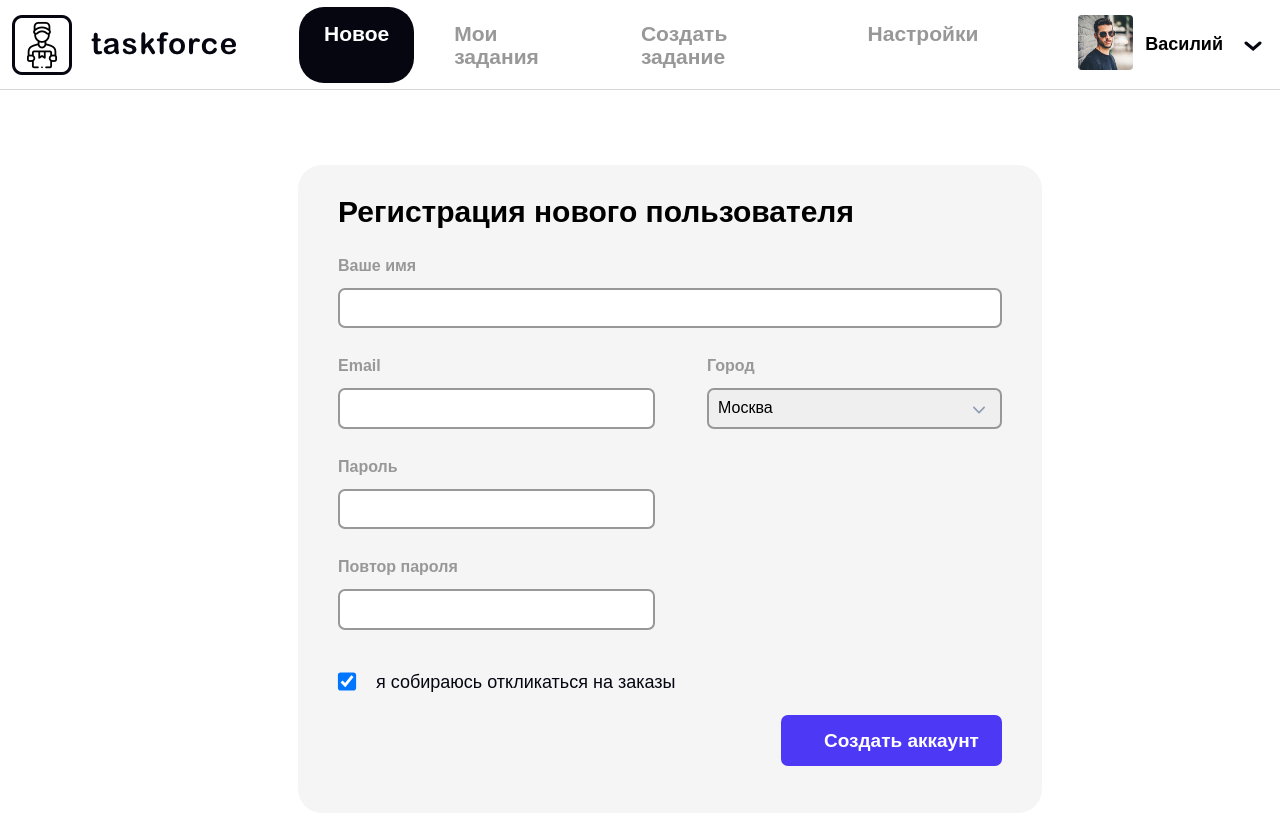
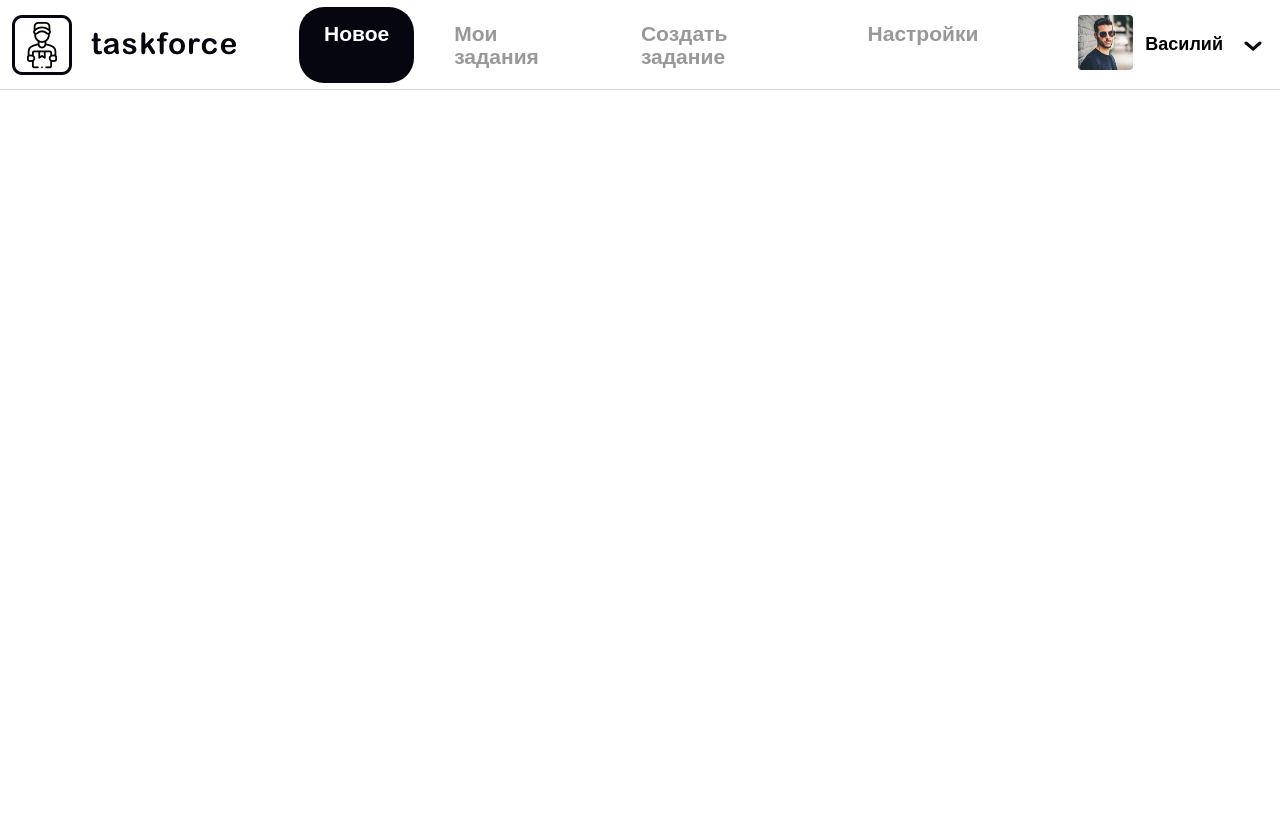
Before and after one commit to vya58/240581-task-force-4, a Yii app: template views/site/index.php in a window 1280 px wide. After the commit the page ends 90 px from the top, so only its background shows below. Run offline with PHP 8.4 and a stand-in for Yii, Linux system fonts and the light colour scheme; the template is opened without the code that fills it, so the values that code supplies are empty; some libraries are stand-ins or nearby versions; some web fonts are replaced.

Commit message:
Первый шаг на большом пути

```diff
--- a/views/layouts/main.php
+++ b/views/layouts/main.php
@@ -75,55 +75,7 @@ $this->registerLinkTag(['rel' => 'icon', 'type' => 'image/x-icon', 'href' => '@w
 </header>
 <main class="container container--registration">
         <?php $content ?>
-    <div class="center-block">
-        <div class="registration-form regular-form">
-            <form>
-                <h3 class="head-main head-task">Регистрация нового пользователя</h3>
-                <div class="form-group">
-                    <label class="control-label" for="username">Ваше имя</label>
-                    <input id="username" type="text">
-                    <span class="help-block">Error description is here</span>
-                </div>
-                <div class="half-wrapper">
-                    <div class="form-group">
-                        <label class="control-label" for="email-user">Email</label>
-                        <input id="email-user" type="email">
-                        <span class="help-block">Error description is here</span>
-                    </div>
-                    <div class="form-group">
-                        <label class="control-label" for="town-user">Город</label>
-                        <select id="town-user">
-                            <option>Москва</option>
-                            <option>Санкт-Петербург</option>
-                            <option>Владивосток</option>
-                        </select>
-                        <span class="help-block">Error description is here</span>
-                    </div>
-                </div>
-                <div class="half-wrapper">
-                <div class="form-group">
-                    <label class="control-label" for="password-user">Пароль</label>
-                    <input id="password-user" type="password">
-                    <span class="help-block">Error description is here</span>
-                </div>
-                </div>
-                <div class="half-wrapper">
 
-                <div class="form-group">
-                    <label class="control-label" for="password-repeat-user">Повтор пароля</label>
-                    <input id="password-repeat-user" type="password">
-                    <span class="help-block">Error description is here</span>
-                </div>
-                </div>
-                <div class="form-group">
-                    <label class="control-label checkbox-label" for="response-user">
-                        <input id="response-user" type="checkbox" checked>
-                        я собираюсь откликаться на заказы</label>
-                </div>
-                <input type="submit" class="button button--blue" value="Создать аккаунт">
-            </form>
-        </div>
-    </div>
 </main>
 </body>
 </html>
```
